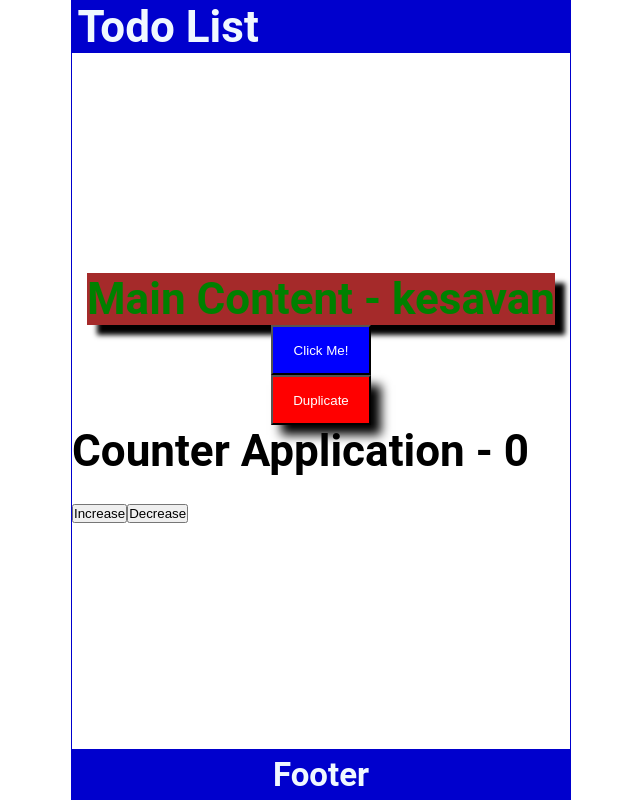
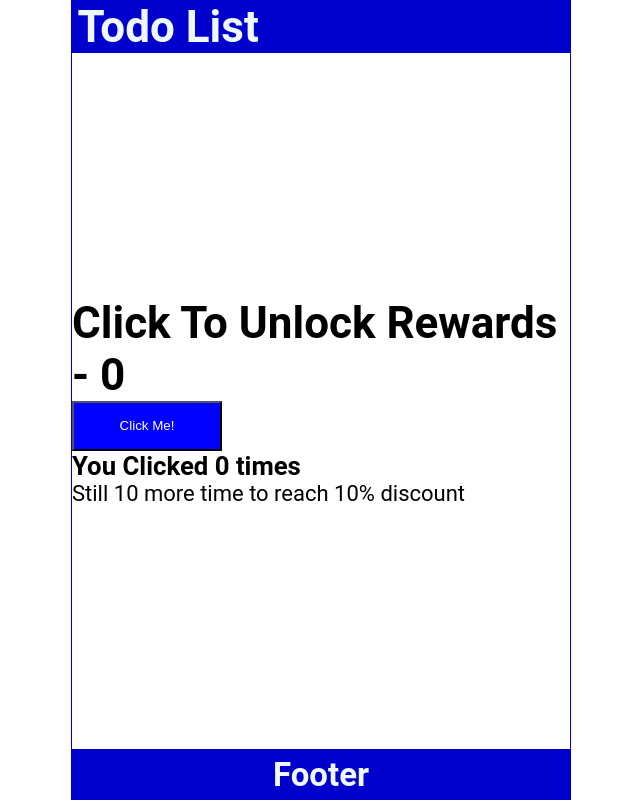
Before and after one commit to Arvi-1nd/learning-react, a React (Vite) app in the folder visualbuild/: page / in a window 1280 px wide. Shown: the whole page, without its empty margins (319-959 px from the left). Built offline with nearby package versions, Linux system fonts and the light colour scheme.

Commit message:
adding conditional rendering

```diff
--- a/visualbuild/src/components/Content.jsx
+++ b/visualbuild/src/components/Content.jsx
@@ -39,11 +39,6 @@ const Content = () =>{
 
     return(
         <main>
-            <h1 style={headingStyle}>Main Content - { user }</h1>
-            <Button onClick={printSomething}> Click Me!</Button>
-            <NewButton onClick={(e)=>{
-                printSomething1(e)
-            }}> Duplicate</NewButton>
             <CounterApp />
         </main>
     )
--- a/visualbuild/src/components/CounterApp.jsx
+++ b/visualbuild/src/components/CounterApp.jsx
@@ -1,24 +1,68 @@
 import React, {useState} from "react";
+import styled from "styled-components";
+
+
+let Button = styled.button
+    `
+        width: 150px;
+        height: 50px;
+        background-color: blue;
+        color: white;
+    `
 
 const CounterApp = () => {
 
     let [count, setCount] = useState(0)
+    let message;
+    let remainingClick = 10 - count
+
     function handleIncrease() {
-         setCount += 1
-        console.log( count )
+         setCount((prevCount)=>(prevCount + 1))
     }
 
-    function handleDecrease() {
-        count -= 1
-        console.log( count)
+    if (count < 10){
+        message =(
+            <div>
+                <h3> You Clicked {count} times</h3>
+                <p> Still  {remainingClick} more time to reach 10% discount</p>
+            </div>
+        )
+    }
+     else if (count === 10){
+         message = (
+             <div>
+                 <h3>You Clicked {count} times</h3>
+                 <p> You Unlocked a 10% discount </p>
+             </div>
+         )
+    }
+     else if (count < 20){
+         message = (
+             <div>
+             <h3> You Clicked {count} times</h3>
+             <p> You are a click Master Now !</p>
+             </div>
+         )
+
     }
     return(
         <div>
             <h1>
-                Counter Application - {count}
-                <button onClick={ handleIncrease }>Increase</button>
-                <button onClick={ handleDecrease }>Decrease</button>
-              </h1>
+                Click To Unlock Rewards - { count }
+            </h1>
+            <Button onClick={ handleIncrease }> Click Me!</Button>
+            {message}
+            {/*{ count >=10 ?*/}
+            {/*    (<p> You unlocked a 10% Discount</p>*/}
+            {/*    ) : (*/}
+            {/*        <p> Click 10 time to Unlock reward</p>*/}
+            {/*    ) }*/}
+
+            {/*{*/}
+            {/*    count > 20 && <p> You're a click Master</p>*/}
+            {/*}*/}
+
+
         </div>
     )
 }
```
